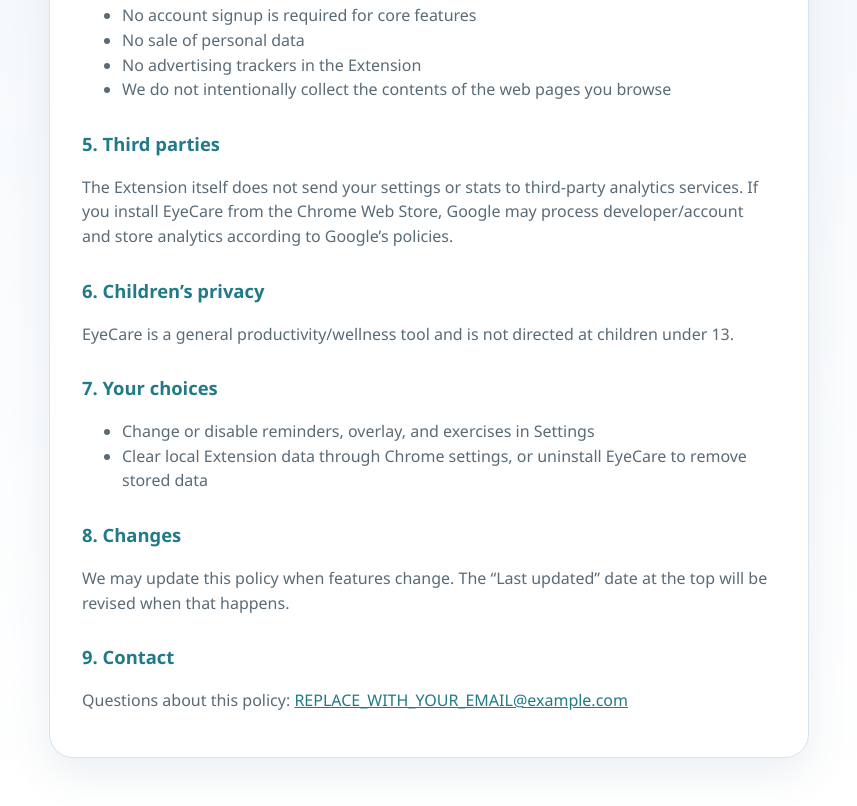
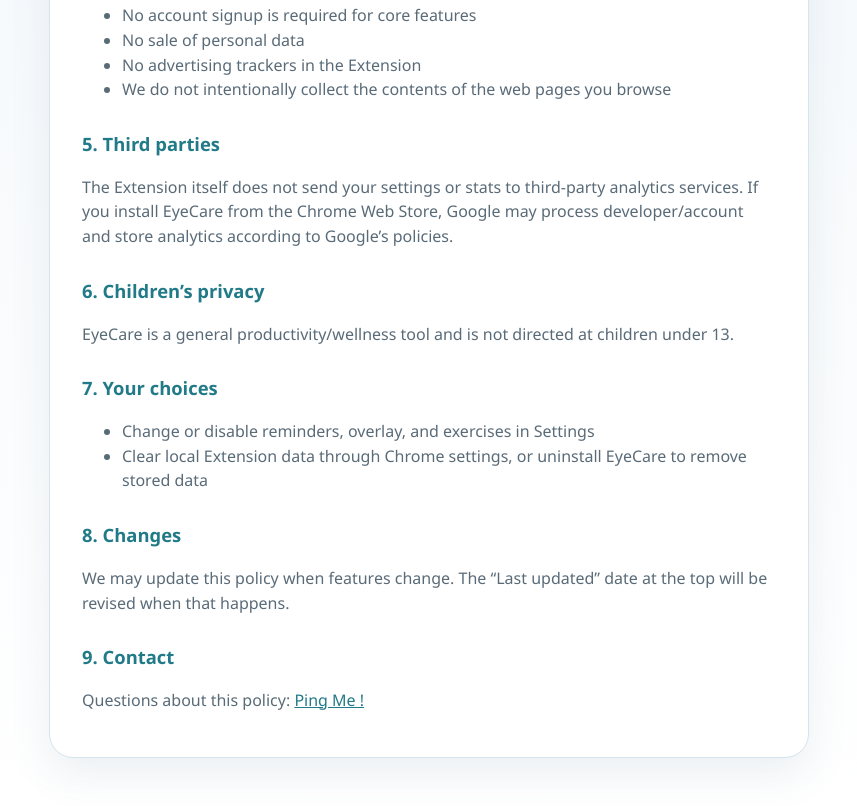
Before and after one commit to sachin2301/eyecare-privacy, a plain HTML site: page index.html in a window 1280 px wide. Shown: the part 888-1694 px from the top of the page, without its empty margins (211-1068 px from the left). Drawn offline with Linux system fonts and the light colour scheme.

Commit message:
Update contact email in index.html

```diff
--- a/index.html
+++ b/index.html
@@ -106,7 +106,7 @@
       <h2>9. Contact</h2>
       <p>
         Questions about this policy:
-        <a href="mailto:REPLACE_WITH_YOUR_EMAIL@example.com">REPLACE_WITH_YOUR_EMAIL@example.com</a>
+        <a href="mailto:sachin.prajapati.1996@gmail.com">Ping Me !</a>
       </p>
       <!-- Before publishing: replace the email above with your real contact address. -->
     </main>
```
